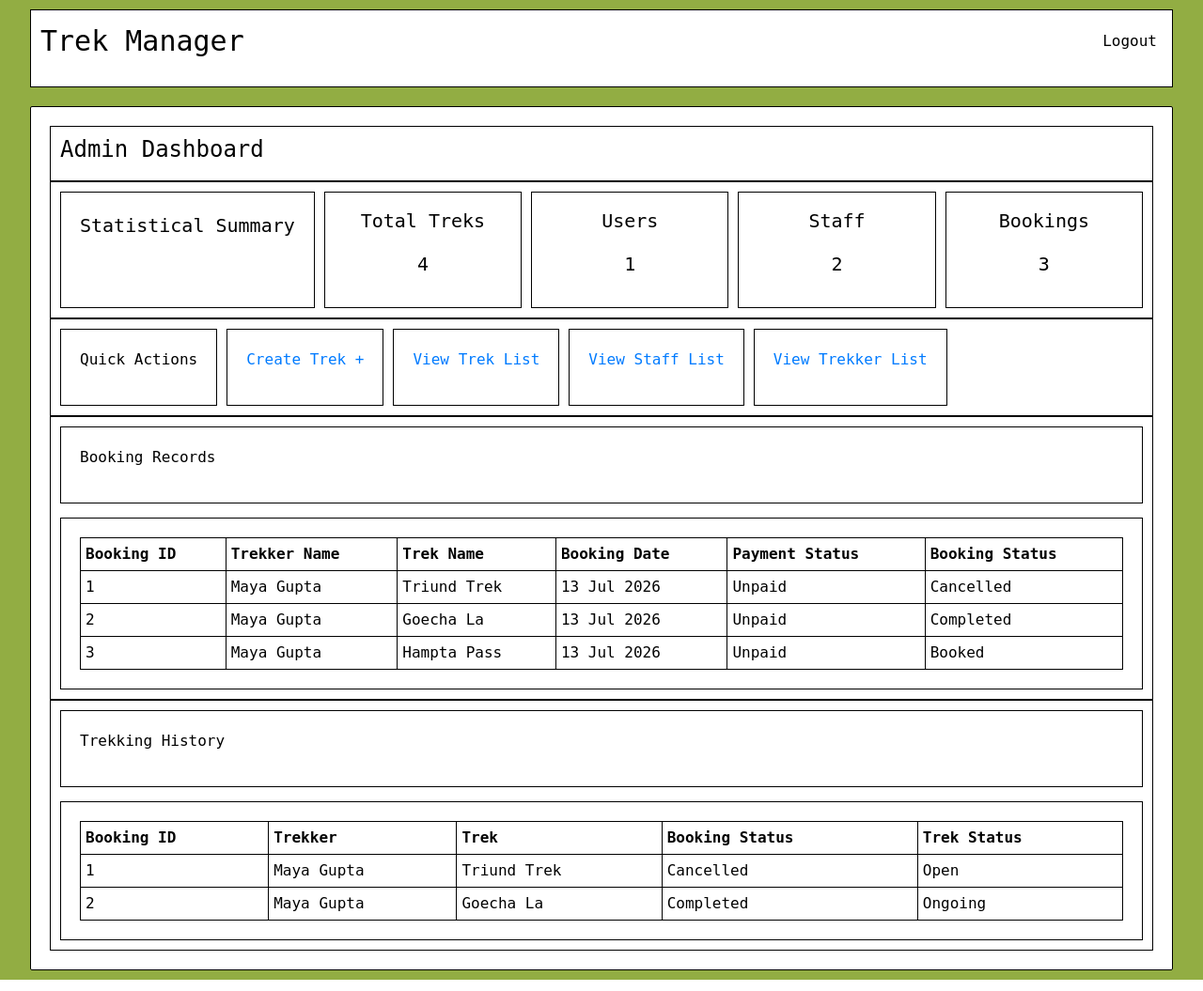
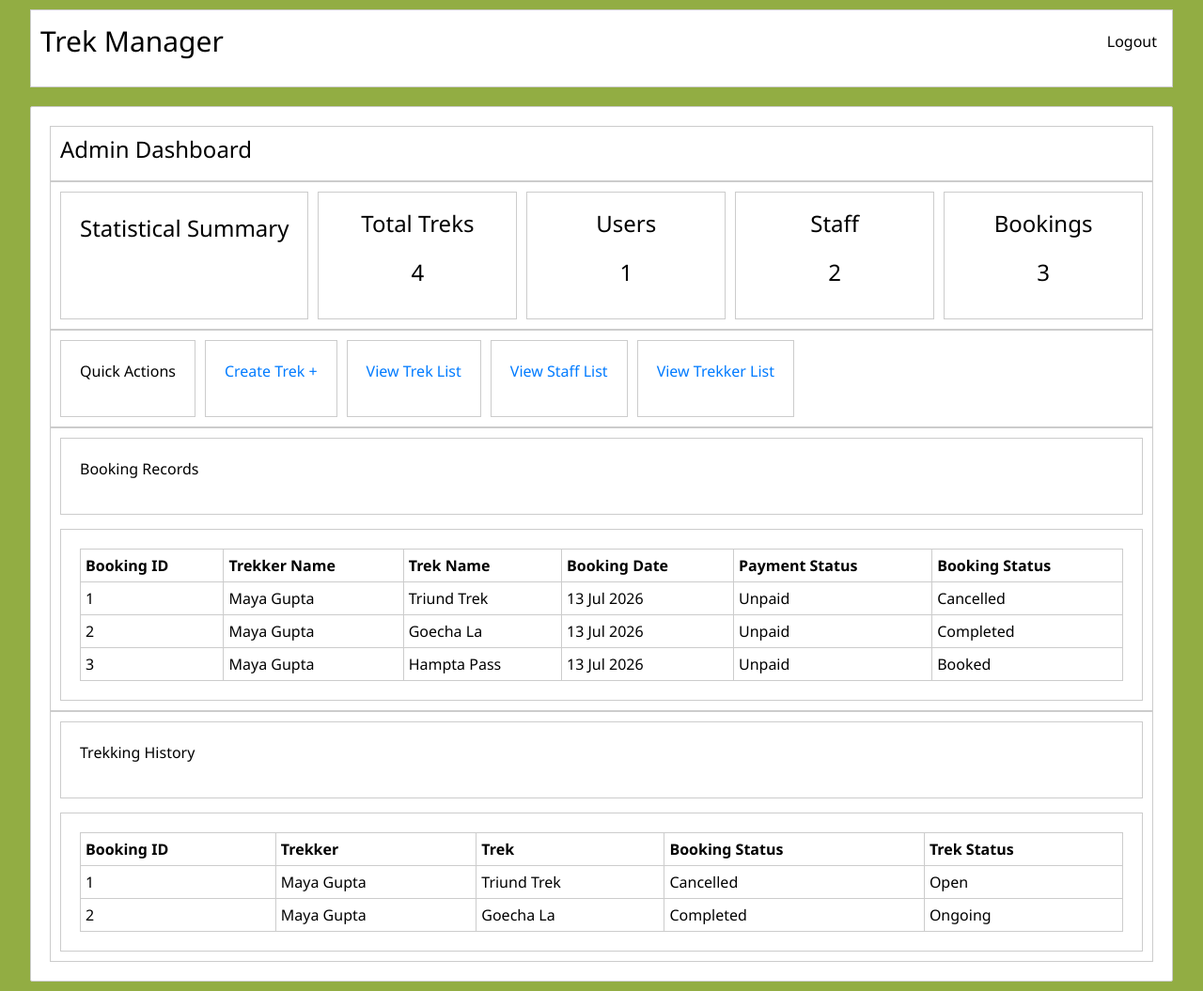
Before and after one commit to 24f1000135/trekking-management-app, a Flask app: page /admin/dashboard in a window 1280 px wide. Shown: the whole page at 94% size. Run offline with Flask 3, Linux system fonts and the light colour scheme; a user stored in the database is signed in.

Commit message:
TMA-CM-6: Changed font style and border colors

```diff
--- a/static/style.css
+++ b/static/style.css
@@ -1,7 +1,7 @@
 *{
   margin: 0;
   padding: 0;
-  font-family: monospace;
+  font-family: 'Segoe UI', Arial, sans-serif;
   box-sizing: border-box;
 }
 body{
@@ -20,7 +20,7 @@ nav{
   display: flex;
   align-items: center;
   justify-content: space-between;
-  border: 1px solid black;
+  border: 1px solid #ccc;
   width: 95%;
   color: rgb(0, 0, 0);
   background-color: rgb(255, 255, 255);
@@ -33,7 +33,7 @@ nav{
   margin: auto;
   padding: 30px;
   width: 400px;
-  border: 1px solid black;
+  border: 1px solid #ccc;
   border-radius: 2px;
   max-width: 500px;
   color: rgb(0, 0, 0);
@@ -50,7 +50,7 @@ nav{
   text-decoration: none;
 }
 .form-body{
-  border-top: 1px solid black;
+  border-top: 1px solid #ccc;
   padding-top: 20px;
   font-size: large;
 }
@@ -103,17 +103,17 @@ nav{
   padding: 20px;
   width: 95%;
   min-height: 100vh;
-  border: 1px solid black;
+  border: 1px solid #ccc;
   border-radius: 2px;
   color: rgb(0, 0, 0);
   background-color: rgb(255, 255, 255);
 }
 .dash-header{
-  border: 1px solid black;
+  border: 1px solid #ccc;
   padding: 10px;
 }
 .dash-stats{
-  border: 1px solid black;
+  border: 1px solid #ccc;
   padding: 10px;
   display: flex;
   flex-direction: row;
@@ -125,58 +125,58 @@ nav{
   padding: 15px;
   flex: 1;
   text-align: center;
-  border: 1px solid black;
+  border: 1px solid #ccc;
   color: rgb(0, 0, 0);
   background-color: rgb(255, 255, 255);
 }
 .admin-dash-head{
-  border: 1px solid black;
+  border: 1px solid #ccc;
   display: flex;
   justify-content: space-between;
   padding: 20px;
 }
 .dash-action{
   margin: auto;
-  border: 1px solid black;
+  border: 1px solid #ccc;
   padding: 10px;
   display: flex;
   flex-direction: row;
   gap: 10px;
 }
 .action-links{
-  border: 1px solid black;
+  border: 1px solid #ccc;
   padding: 20px;
 }
 .trek-list{
-  border: 1px solid black;
+  border: 1px solid #ccc;
   padding: 20px;
   overflow-x: auto;
 }
 .trek-list table{
-  border: 1px solid black;
+  border: 1px solid #ccc;
   padding: 5px;
   width: 100%;
 }
 .trek-list table th,
 .trek-list table td{
-  border: 1px solid black;
+  border: 1px solid #ccc;
   padding: 5px;
 }
 .search-box{
-  border: 1px solid black;
+  border: 1px solid #ccc;
   padding: 20px;
 }
 .search-box input{
   width: 50%;
 }
 .treks-box{
-  border: 1px solid black;
+  border: 1px solid #ccc;
   padding: 10px;
   display: flex;
   flex-direction: column;
   gap: 15px;
 }
 .trek-box{
-  border: 1px solid black;
+  border: 1px solid #ccc;
   padding: 10px;
 }
```
